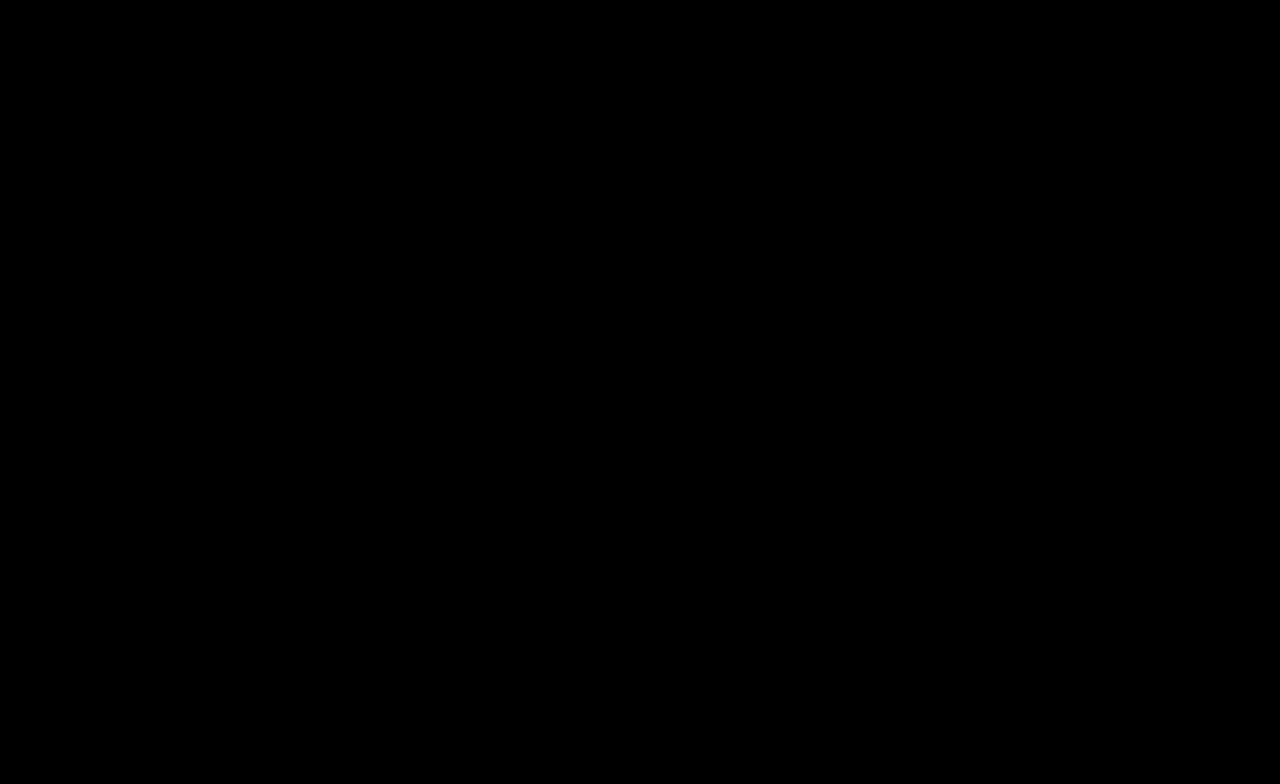
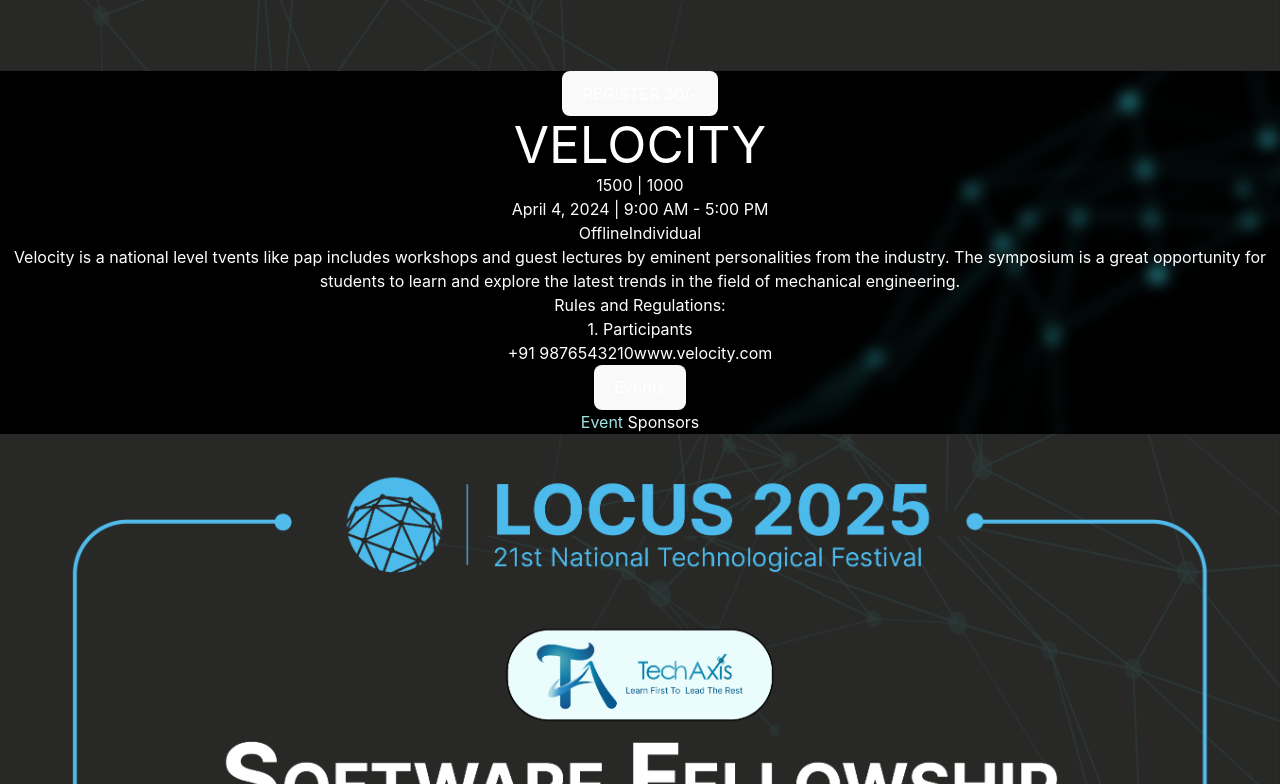
Before and after one commit to locus-ioe/locus-website-2025, a React (Vite) app in the folder Locus-2025-web/: page /locus-website-2025/event/1 in a window 1280 px wide. Before the commit this address had no page. Shown: the part 1616-2400 px from the top of the page. Before the commit the page ends 800 px from the top, so only its background shows below. Built offline with nearby package versions, Linux system fonts and the light colour scheme.

Commit message:
event connected to eventdesc

```diff
--- a/Locus-2025-web/src/components/CountdownTimer.jsx
+++ b/Locus-2025-web/src/components/CountdownTimer.jsx
@@ -3,7 +3,7 @@ import "./CountdownTimer.css"; // Import the CSS file
 import OWNED2 from '../assets/OWNED2 1.svg'
 const CountdownTimer = () => {
   const calculateTimeLeft = () => {
-    const targetDate = new Date("2024-12-13T00:00:00"); // Replace with the actual date and time
+    const targetDate = new Date("2024-12-30T00:00:00"); // Replace with the actual date and time
     const now = new Date();
     const difference = targetDate - now;
 
--- a/Locus-2025-web/src/components/EventDescription.jsx
+++ b/Locus-2025-web/src/components/EventDescription.jsx
@@ -1,17 +1,48 @@
 import React from 'react'
 import eventimg from '../assets/LAST_DAY_try2.png'
+import { useParams } from 'react-router-dom';
 
 
-const event =
-{
-  title: "VELOCITY", date: "April 4, 2024", imgSrc: eventimg, price: "30/-", winner: 1500, runnerup: 1000,
+// const events =
+// {
+//   title: "VELOCITY", date: "April 4, 2024", imgSrc: eventimg, price: "30/-", winner: 1500, runnerup: 1000,
+//   time: "9:00 AM - 5:00 PM",
+//   mode:"Offline", type:"Individual",
+//   description: "Velocity is a national level tvents like pap includes workshops and guest lectures by eminent personalities from the industry. The symposium is a great opportunity for students to learn and explore the latest trends in the field of mechanical engineering.",
+//   rules: "1. Participants "
+// };
+const events = [
+  {
+    id: 1,
+    title: "VELOCITY", date: "April 4, 2024", imgSrc: eventimg, price: "30/-", winner: 1500, runnerup: 1000,
   time: "9:00 AM - 5:00 PM",
   mode:"Offline", type:"Individual",
   description: "Velocity is a national level tvents like pap includes workshops and guest lectures by eminent personalities from the industry. The symposium is a great opportunity for students to learn and explore the latest trends in the field of mechanical engineering.",
   rules: "1. Participants "
-};
+  },
+  {
+    id: 2,
+    title: "VELOCITY",
+    date: "April 4, 2024",
+    imgSrc: eventimg,
+    price: "30/-",
+    winner: 1500,
+    runnerup: 1000,
+    time: "9:00 AM - 5:00 PM",
+    mode: "Offline",
+    type: "Individual",
+    description: "Velocity is a national level tvents...",
+    rules: "1. Participants ..."
+  },
+  // Add the rest of your events here...
+];
+const EventDescription = () => {
+   const { id } = useParams();
+  const event = events.find((event) => event.id === parseInt(id));
 
-const EventDescription = () => {
+  if (!event) {
+    return <div>Event not found</div>;
+  }
   return (
     <div className='main-div '>
       <div className="events-list flex flex-col gap-4 ">
--- a/Locus-2025-web/src/components/EventsList.jsx
+++ b/Locus-2025-web/src/components/EventsList.jsx
@@ -6,14 +6,15 @@ import hf from '../assets/events/hf2025.jpg'
 import et from '../assets/events/electrotech.jpg'
 import lostcomittee from '../assets/events/lostcommittee.jpg'
 import research from '../assets/events/research.jpg'
+import { Link } from 'react-router-dom';
 
 const events = [
-  { title: "VELOCITY", date: "April 4", imgSrc: lostcomittee },
-  { title: "SPEED FREAK", date: "April 5", imgSrc: research },
-  { title: "CYBER VERSE", date: "April 6", imgSrc: et },
-  { title: "CYBER VERSE", date: "April 6", imgSrc: sf },
-  { title: "CYBER VERSE", date: "April 6", imgSrc: zerone },
-  { title: "CYBER VERSE", date: "April 6", imgSrc: hf },
+  { id: 1, title: "VELOCITY", date: "April 4", imgSrc: lostcomittee },
+  { id: 1, title: "SPEED FREAK", date: "April 5", imgSrc: research },
+  { id: 1, title: "CYBER VERSE", date: "April 6", imgSrc: et },
+  { id: 1, title: "CYBER VERSE", date: "April 6", imgSrc: sf },
+  { id: 1, title: "CYBER VERSE", date: "April 6", imgSrc: zerone },
+  { id: 6, title: "CYBER VERSE", date: "April 6", imgSrc: hf },
 ];
 
 const EventsList = () => {
@@ -24,13 +25,16 @@ const EventsList = () => {
         <hr />
         <div className="events-grid">
           {events.map((event, index) => (
+            <Link to={`/locus-website-2025/event/${event.id}`}>
             <div className="event-card" key={index}>
+
               <img src={event.imgSrc} alt={`${event.title} poster`} />
+
               {/* <div className="event-details">
                 <h3>{event.title}</h3>
                 <p>{event.date}</p>
               </div> */}
-            </div>
+            </div> </Link>
           ))}
         </div>
       </div>
--- a/Locus-2025-web/src/routes.jsx
+++ b/Locus-2025-web/src/routes.jsx
@@ -2,6 +2,7 @@ import { lazy, Suspense } from "react";
 import Layout from "./Layout.jsx";
 import AboutUs from "./pages/AboutUs.jsx";
 import PastLocusPage from "./pages/PastLocusPage.jsx";
+import EventDescription from "./components/EventDescription.jsx";
 
 // Lazy load pages
 const Home = lazy(() => import("./pages/Home"));
@@ -9,6 +10,7 @@ const Sponsor = lazy(() => import("./pages/Sponsor"));
 const Contact = lazy(() => import("./pages/Contact"));
 const Events = lazy(() => import("./pages/Event"));
 const NotFound = lazy(() => import("./pages/NotFound"));
+
 
 
 // Wrap lazy-loaded components with Suspense
@@ -44,6 +46,10 @@ export const routes = [
         path: "about-us",
         element: withSuspense(AboutUs),
       },
+      {
+        path: "event/:id",
+        element: withSuspense(EventDescription),
+      },
       // {
       //   path: "past-locus",
       //   element: withSuspense(PastLocusPage),
```
